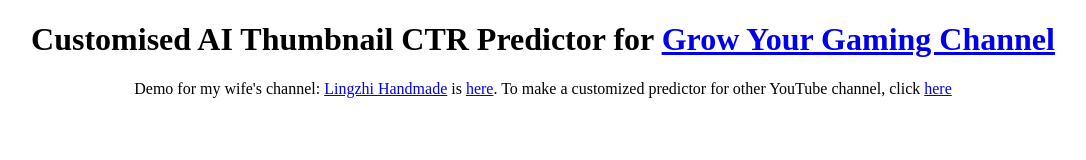
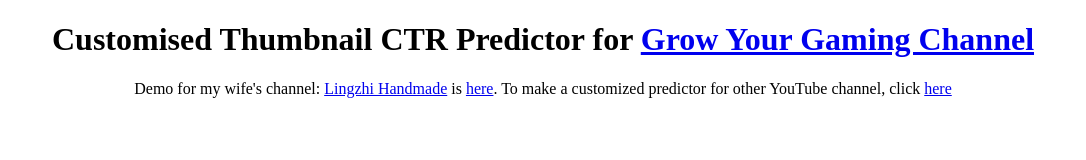
Before and after one commit to Chuhao95/mvp, a plain HTML site: page index.html in a window 1280 px wide. Shown: the whole page, without its empty margins (97-1183 px from the left). Drawn offline with Linux system fonts and the light colour scheme.

Commit message:
Update index.html

```diff
--- a/index.html
+++ b/index.html
@@ -22,7 +22,7 @@
         }    </style>
     </head>
     <body>
-	<h1>Customised AI Thumbnail CTR Predictor for <a href="https://www.youtube.com/@GrowYourGamingChannel">Grow Your Gaming Channel</a></h1>
+	<h1>Customised Thumbnail CTR Predictor for <a href="https://www.youtube.com/@GrowYourGamingChannel">Grow Your Gaming Channel</a></h1>
 	<p>Demo for my wife's channel: <a href="https://www.youtube.com/@lingzhihandmade">Lingzhi Handmade</a> is <a href="lingzhihandmade.html">here</a>. To make a customized predictor for other YouTube channel, click <a href="customize.html">here</a>
 </p>
 
```
